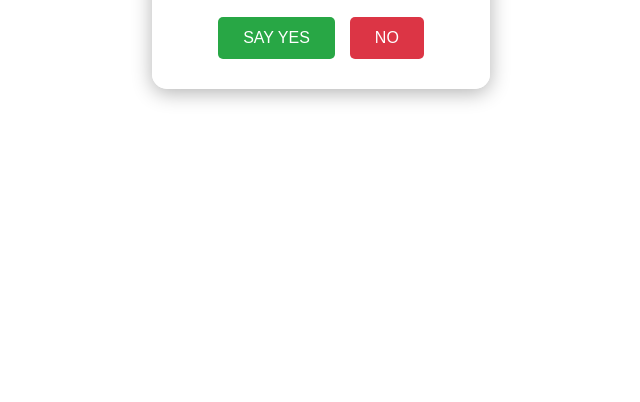
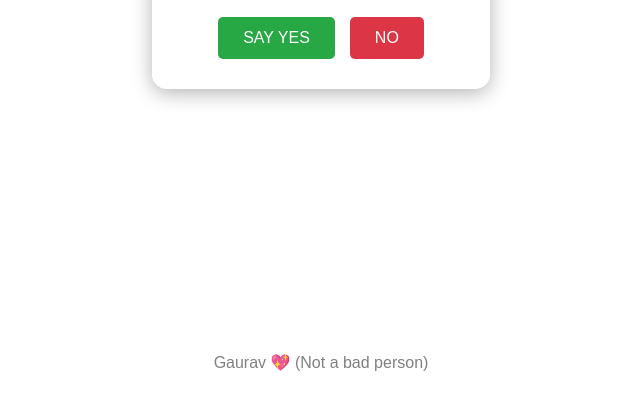
Before and after one commit to gvrv03/Approach, a plain HTML site: page pages/begf.html in a window 1280 px wide. Shown: the part 398-800 px from the top of the page, without its empty margins (319-959 px from the left). Drawn offline with Linux system fonts and the light colour scheme.

Commit message:
Add author name

```diff
--- a/pages/begf.html
+++ b/pages/begf.html
@@ -100,6 +100,13 @@
                 transform: translateY(0);
             }
         }
+        .authname{
+            position: fixed;
+            bottom: 30px;
+            font-weight: 500;
+            color: gray;
+
+        }
     </style>
 </head>
 
@@ -111,6 +118,9 @@
             <button id="noButton">NO</button>
         </div>
         <p class="message" id="yesMessage">Yay! Can't wait to spend time together! ❤️</p>
+    </div>
+    <div class="authname" >
+        Gaurav 💖 (Not a bad person)
     </div>
 
     <script>
```
Also changed, not shown: pages/date.html (+10 -0 lines).
